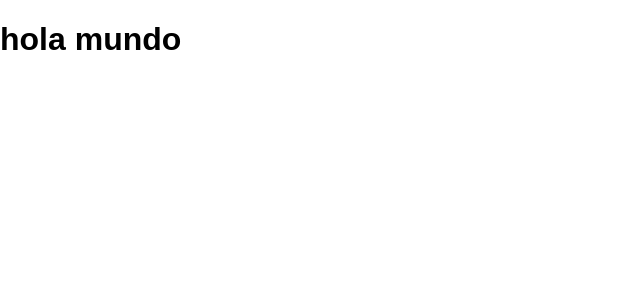
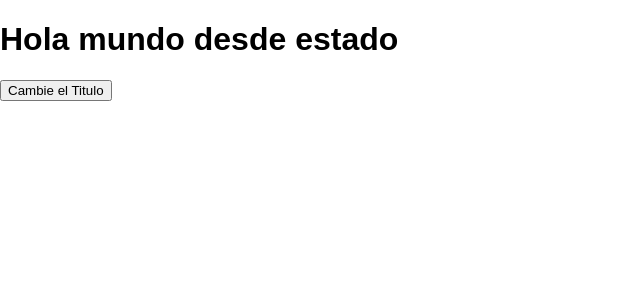
Before and after one commit to clopezpy/react-app-example, a React (Create React App) app: page / in a window 1280 px wide. Shown: the top 300 px of the page, without its empty margins (0-640 px from the left). Built offline with nearby package versions, Linux system fonts and the light colour scheme.

Commit message:
Componentes -Comunicacion, propiedades, estado

```diff
--- a/src/App.js
+++ b/src/App.js
@@ -1,10 +1,26 @@
 import React, { Component } from 'react';
 
 class App extends Component {
+  //definir un constructor apara manejar el estado
+  constructor(){
+    super();
+    this.changeTitle=this.changeTitle.bind(this);
+    this.state = {
+      title: "Hola mundo desde estado"
+    }
+  }
   render() {
     return (
-      <h1>hola mundo</h1>
+      <div>
+      <h1>{this.state.title}</h1>
+      <button onClick={this.changeTitle}>Cambie el Titulo</button>
+      </div>
     );
+  }
+  changeTitle(){
+    this.setState({
+      title : "Nuevo Titulo"
+    });
   }
 }
 
--- /dev/null
+++ b/src/Welcome.js
@@ -0,0 +1,4 @@
+import React from 'react';
+const Welcome = (props) => <h1>hola {props.name} desde componente</h1>;
+
+export default Welcome;
```
